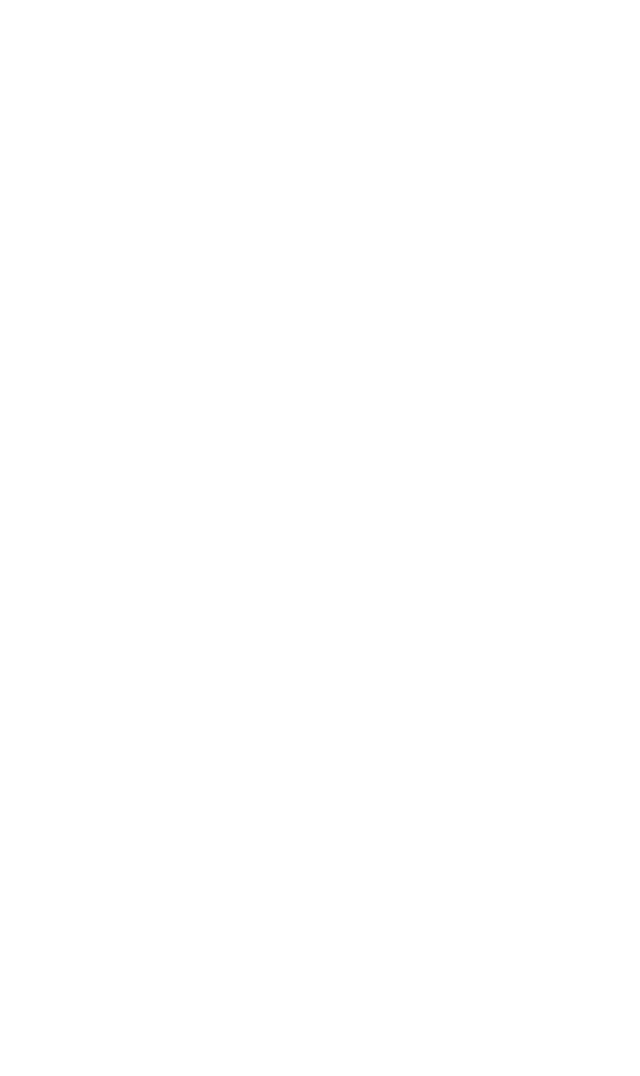
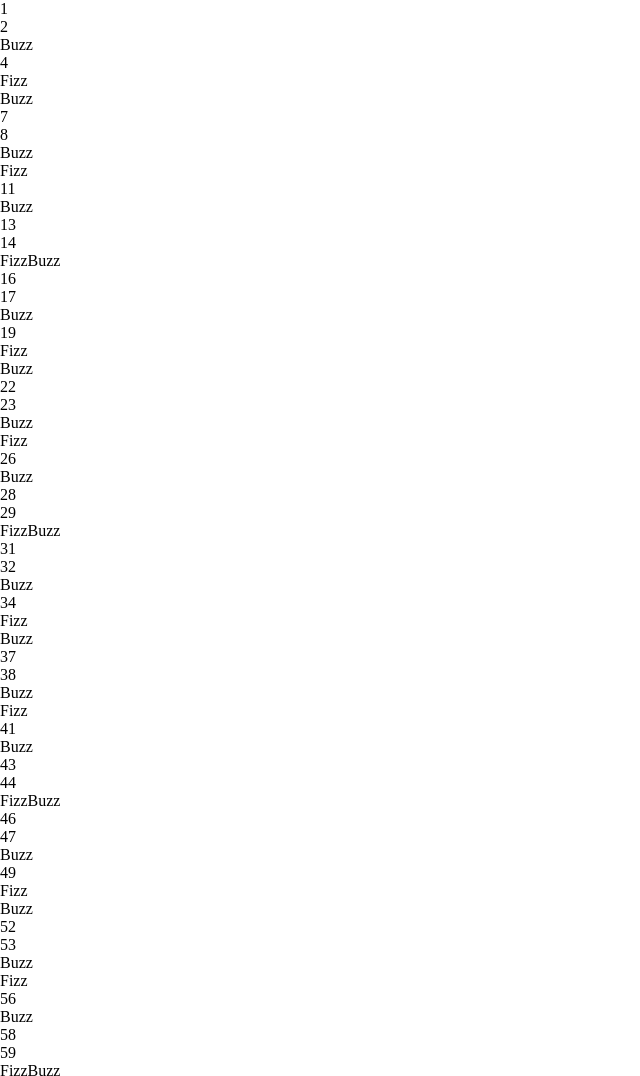
Before and after one commit to Samuele-Chioda/js-fizzbuzz, a plain HTML site: page index.html in a window 1280 px wide. Shown: the top 1076 px of the page, without its empty margins (0-640 px from the left). Before the commit the page ends 800 px from the top, so only its background shows below. Drawn offline with Linux system fonts and the light colour scheme.

Commit message:
stampa su html

```diff
--- a/index.html
+++ b/index.html
@@ -7,8 +7,7 @@
     <title>Document</title>
 </head>
 <body>
-    <div class="container">
-        <h1 id="elemento"></h1>
+    <div id="container">
     </div>
 
     <script src="./js/script.js"></script>
--- a/js/script.js
+++ b/js/script.js
@@ -1,16 +1,32 @@
 // stampo i numeri da 1 a 100
 for (let x = 1; x <= 100; x++) {
-    // controllo i multipli di entrambi
+// controllo i multipli di entrambi
     if (x % 3 === 0 && x % 5 === 0)
-        console.log("fizzBuzz")
+        console.log("FizzBuzz");
 // controllo multipli di 3
     else if (x % 3 === 0)
-        console.log("buzz");
+        console.log("Buzz");
 // controllo multipli di 5
     else if (x % 5 === 0)
-    console.log("fizz");
-
-    else(console.log(x))
+    console.log("Fizz");
+// stampo il numero normale se non è multiplo di 5 e 3
+    else(console.log(x));
 }
 
-const elementoH1 = document.getElementById("#elemento")
+const outputDiv = document.getElementById("container");
+for (let x = 1; x <= 100; x++) {
+    const elemento = document.createElement("p");
+    if (x % 3 === 0 && x % 5 === 0) {
+        elemento.textContent = "FizzBuzz";
+        outputDiv.appendChild(elemento);
+    } else if (x % 3 === 0) {
+        elemento.textContent = "Buzz";
+        outputDiv.appendChild(elemento);
+    } else if (x % 5 === 0) {
+        elemento.textContent = "Fizz";
+        outputDiv.appendChild(elemento);
+    } else {
+        elemento.textContent = x;
+        outputDiv.appendChild(elemento);
+    }
+}
```
Also changed, not shown: 1 other file.
